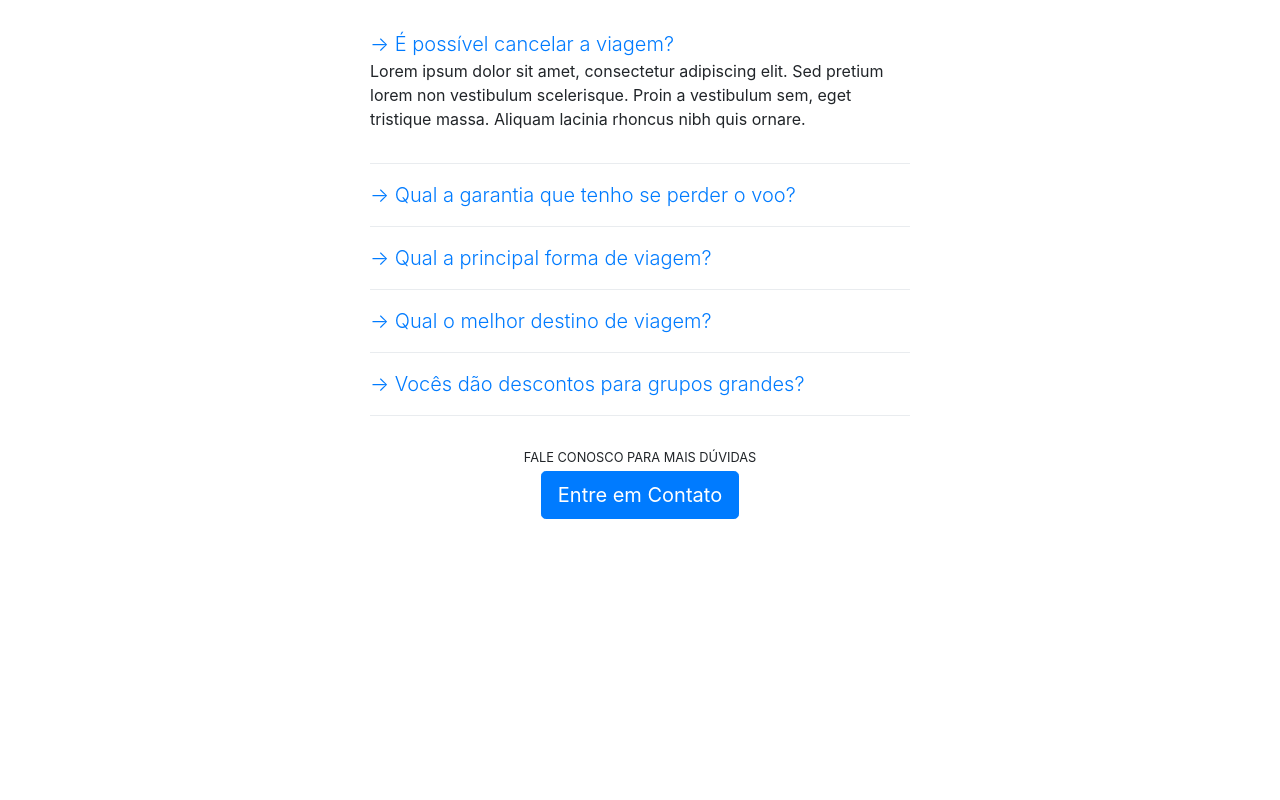
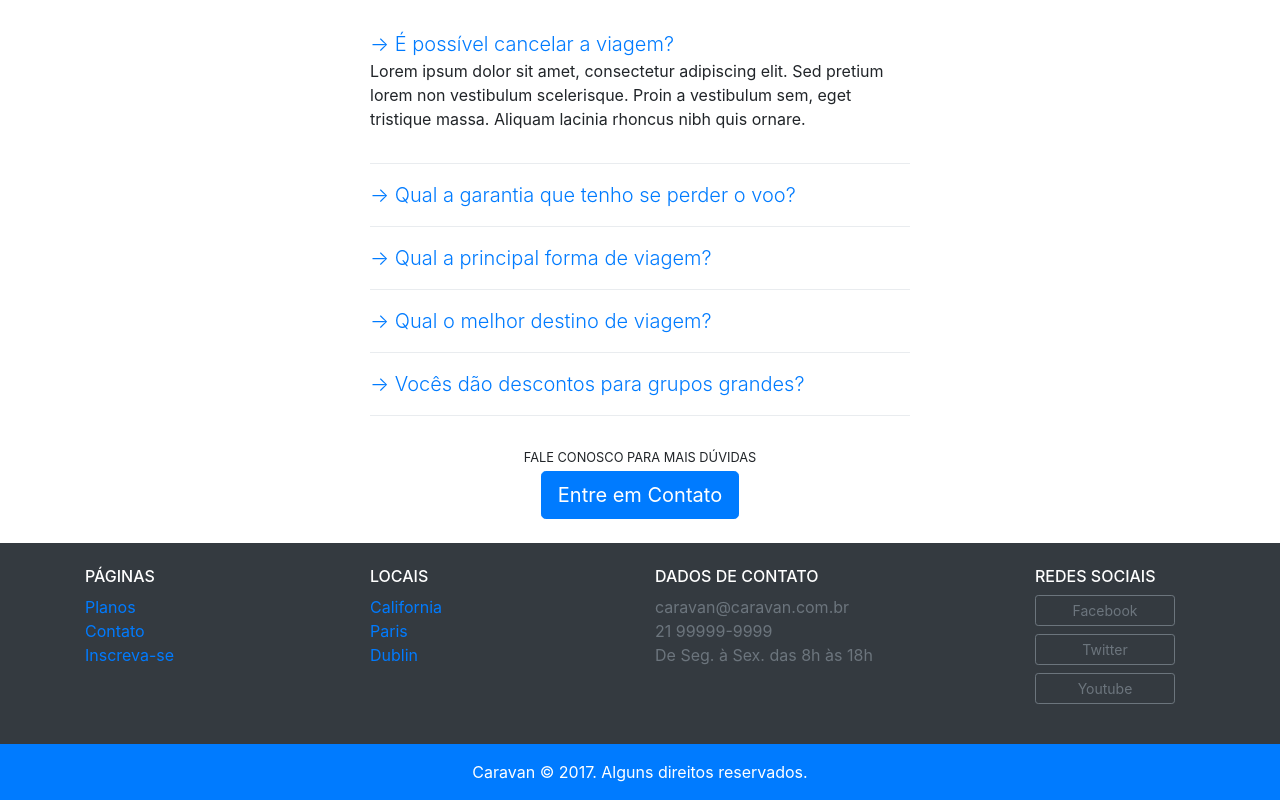
Before and after one commit to WilliamRoger/curso-bootstrap4, a plain HTML site: page index.html in a window 1280 px wide. Shown: the part 1961-2761 px from the top of the page. Before the commit the page ends 2504 px from the top, so only its background shows below. Drawn offline with Linux system fonts and the light colour scheme.

Commit message:
Adicionado Footer

```diff
--- a/css/style.css
+++ b/css/style.css
@@ -17,6 +17,10 @@ body {
   background-position: center center;
 }
 
+.lista-redes-sociais a {
+  max-width: 140px;
+}
+
 @media(max-width: 767px) {
   #home-quote .display-4 {
     font-size: 2.4rem;
--- a/index.html
+++ b/index.html
@@ -82,7 +82,7 @@
             </a>
           </div>
         </div>
-        <div class="col-lg-5 p-4">
+        <div class="col-lg-5 p-4 align-self-center">
           <h1 class="display-4">Realize a viagem do seu sonho</h1>
           <p class="lead">O melhor local para viajar é com a Caravan, mais de 5.000 excursões concluídas.</p>
           <form action="">
@@ -166,7 +166,7 @@
         <h2 class="display-4 text-primary">Perguntas Frequentes</h2>
       </div>
       <div class="row justify-content-center">
-        <div class="col-6" id="perguntasFrequentes" data-children=".pergunta">
+        <div class="col-md-6" id="perguntasFrequentes" data-children=".pergunta">
           <div class="pergunta py-2">
             <a class="lead" href="#pergunta1" data-toggle="collapse" aria-expanded="true" aria-controls="pergunta1">→ É possível cancelar a viagem?</a>
             <div class="collapse show" id="pergunta1" data-parent="#perguntasFrequentes">
@@ -210,6 +210,48 @@
       </div>
     </section>
 
+    <footer class="bg-dark text-white">
+      <div class="container py-4">
+        <div class="row">
+          <div class="col-md-3 col-6">
+            <h4 class="h6">PÁGINAS</h4>
+            <ul class="list-unstyled">
+              <li><a href="planos.html">Planos</a></li>
+              <li><a href="contato.html">Contato</a></li>
+              <li><a href="inscricao.html">Inscreva-se</a></li>
+            </ul>
+          </div>
+          <div class="col-md-3 col-6">
+            <h4 class="h6">LOCAIS</h4>
+            <ul class="list-unstyled">
+              <li><a href="local.html">California</a></li>
+              <li><a href="local.html">Paris</a></li>
+              <li><a href="local.html">Dublin</a></li>
+            </ul>
+          </div>
+          <div class="col-md-4">
+            <h4 class="h6">DADOS DE CONTATO</h4>
+            <ul class="list-unstyled text-secondary">
+              <li>caravan@caravan.com.br</li>
+              <li>21 99999-9999</li>
+              <li>De Seg. à Sex. das 8h às 18h</li>
+            </ul>
+          </div>
+          <div class="col-md-2">
+            <h4 class="h6">REDES SOCIAIS</h4>
+            <ul class="list-unstyled lista-redes-sociais">
+              <li><a href="#" class="btn btn-sm btn-outline-secondary mb-2 btn-block">Facebook</a></li>
+              <li><a href="#" class="btn btn-sm btn-outline-secondary mb-2 btn-block">Twitter</a></li>
+              <li><a href="#" class="btn btn-sm btn-outline-secondary mb-2 btn-block">Youtube</a></li>
+            </ul>
+          </div>
+        </div>
+      </div>
+      <div class="bg-primary text-center py-3">
+        <p class="mb-0">Caravan © 2017. Alguns direitos reservados.</p>
+      </div>
+    </footer>
+
 		<script src="js/jquery-3.2.1.slim.min.js"></script>
 		<script src="js/popper.min.js"></script>
     <script src="js/bootstrap.js"></script>
```
